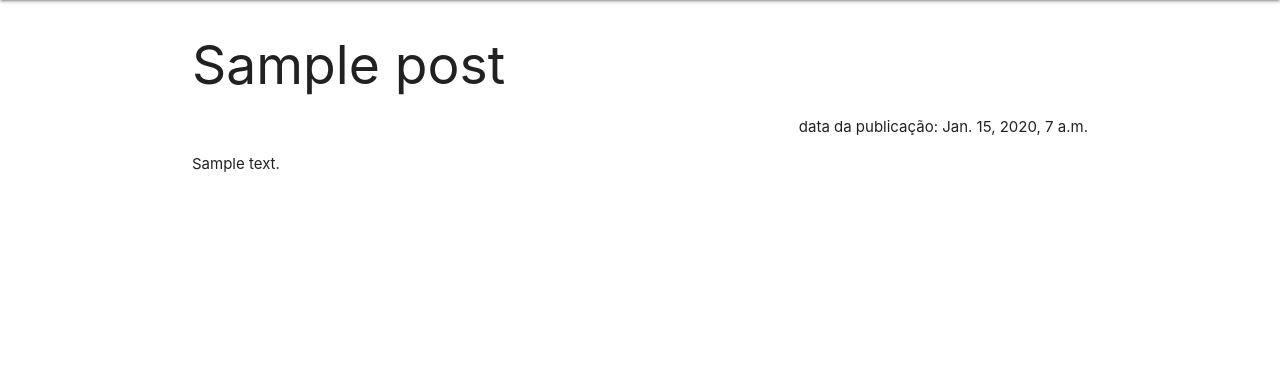
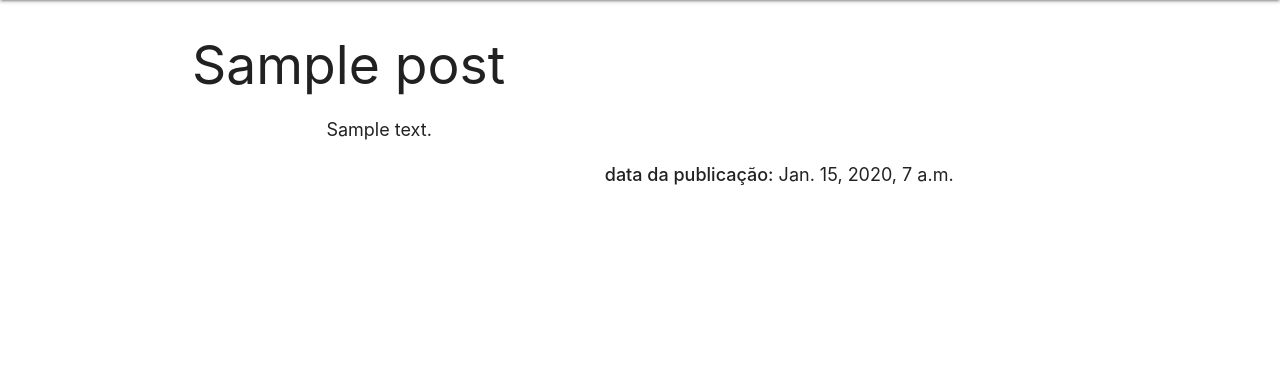
Before and after one commit to LucasSantus/blog, a Django app: page /administracao/post/1/ in a window 1280 px wide. Shown: the part 64-448 px from the top of the page. Run offline with Django 3.2, Linux system fonts and the light colour scheme; tables that the repository leaves empty hold one stand-in row (values such as "Sample post"); some libraries are stand-ins or nearby versions.

Commit message:
adicionando modificações no template post-detail

```diff
--- a/static/css/index.css
+++ b/static/css/index.css
@@ -267,16 +267,17 @@ hr {
 
 .subTitleFont
 {
-	 -webkit-box-sizing: content-box;
+	-webkit-box-sizing: content-box;
   -moz-box-sizing: content-box;
   box-sizing: content-box;
   border: none;
-  font: normal 25px/1 "alex-brush", Helvetica, sans-serif;
+  font: normal 35px/1 "alex-brush", Helvetica, sans-serif;
 
 
   -o-text-overflow: ellipsis;
   text-overflow: ellipsis;
 }
+
 .titleFont
 {
 	-webkit-box-sizing: content-box;
--- a/templates/administracao/post_detail.html
+++ b/templates/administracao/post_detail.html
@@ -11,12 +11,13 @@
 
     <div class="container">
         <h2 class="title">{{ post.title }}</h2>
-        {% if post.published_date %}
-            <div class="data_publicacao right">
-                data da publicação: {{ post.published_date }}
-            </div>
-        {% endif %}
-        <br>
-        <p>{{ post.text|linebreaksbr }}</p>
+        <div class="container" style="font-size: 18px">
+            <p>{{ post.text|linebreaksbr }}</p>
+            {% if post.published_date %}
+                <div class="data_publicacao right">
+                    <strong>data da publicação:</strong> {{ post.published_date }}
+                </div>
+            {% endif %}
+        </div>
     </div>
 {% endblock %}
--- a/templates/home/index.html
+++ b/templates/home/index.html
@@ -44,9 +44,8 @@
                             <h4 class="post-title titleFont" style="width:auto">
                                 {{ post.title }}
                             </h4>
-                            <h6 class="post-subtitle subTitleFont" style="width:auto">
+                            <h6 class="post-subtitle" style="font-size: 24px">
                                 {{ post.subtitle }}
-                                dssfasdds
                             </h6>
                         </a>
                         <p class="post-meta">{{ post.published_date }} | <a href="">{{ post.author }}</a></p>
```
